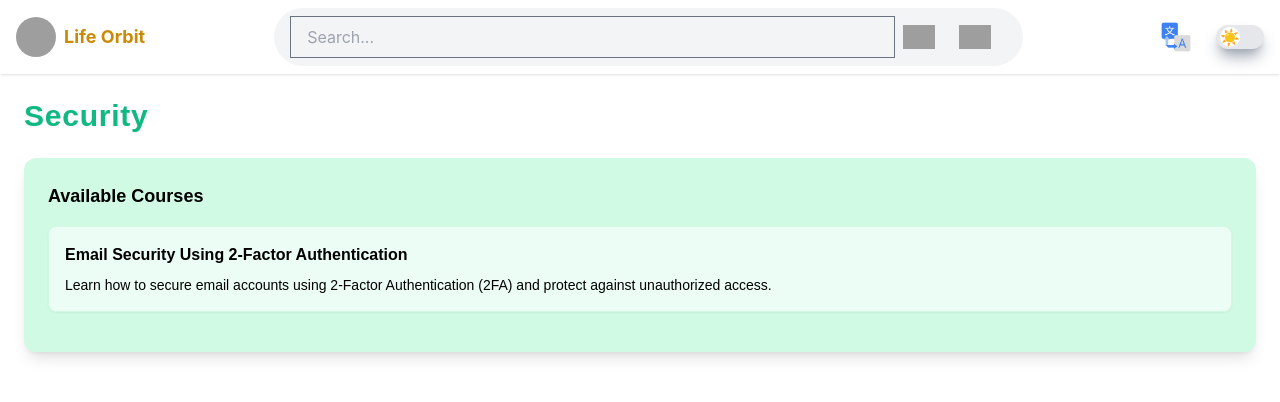
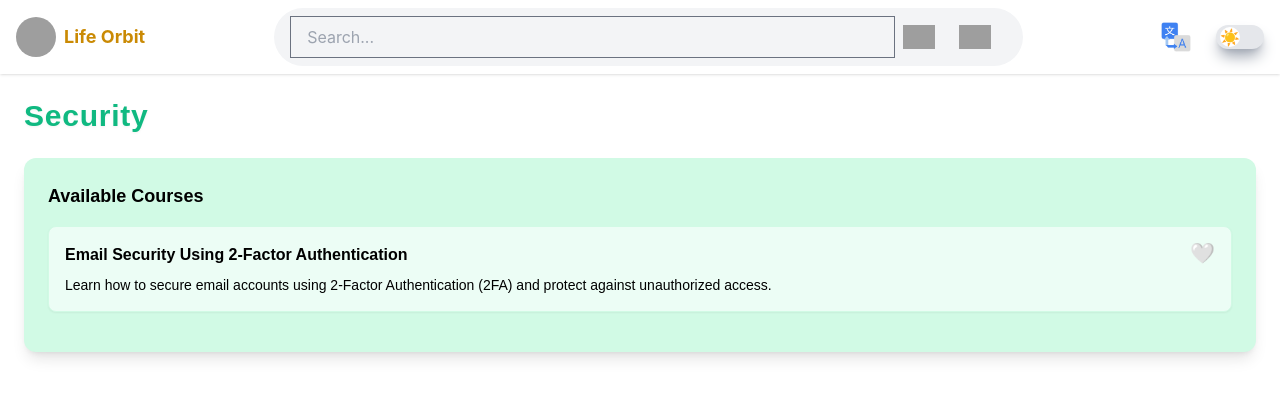
Before and after one commit to boom2831/Solution_challenge_2025-v2, a React (Create React App) app in the folder Solution_challenge-2025/life-orbit-app/: page /health in a window 1280 px wide. Shown: the top 402 px of the page. Built offline with nearby package versions, Linux system fonts and the light colour scheme; grey boxes are pictures that could not be loaded.

Commit message:
made changes in finance and security page v2

```diff
--- a/Solution_challenge-2025/life-orbit-app/src/health.jsx
+++ b/Solution_challenge-2025/life-orbit-app/src/health.jsx
@@ -1,29 +1,57 @@
+import { useEffect, useState } from "react";
 import Header from "./header";
 import Footer from "./footer";
 
 function Health() {
+  const [liked, setLiked] = useState(false);
+
+  useEffect(() => {
+    const storedLike = localStorage.getItem("like_2fa");
+    if (storedLike === "true") {
+      setLiked(true);
+    }
+  }, []);
+
+  const toggleLike = () => {
+    const newLike = !liked;
+    setLiked(newLike);
+    localStorage.setItem("like_2fa", newLike);
+  };
+
   return (
     <div className="min-h-screen flex flex-col">
       <Header />
 
       <main className="flex-grow p-6">
-      <h1 className="text-3xl font-[Arial] font-bold text-emerald-500 mb-6 tracking-wide drop-shadow-sm">Security</h1>
+        <h1 className="text-3xl font-[Arial] font-bold text-emerald-500 mb-6 tracking-wide drop-shadow-sm">
+          Security
+        </h1>
 
+        {/* Course Container */}
+        <div className="bg-emerald-100 p-6 rounded-xl shadow-lg w-full">
+          <h2 className="text-lg font-bold font-[Arial] text-black-900 mb-4">Available Courses</h2>
 
-    {/* Course Container */}
-      <div className="bg-emerald-100 p-6 rounded-xl shadow-lg w-full">
-        <h2 className="text-lg font-bold font-[Arial] text-black-900 mb-4">Available Courses</h2>
+          {/* 2FA Course */}
+          <div className="bg-emerald-50 p-4 rounded-lg border border-emerald-100 shadow-sm hover:ring-2 hover:ring-amber-400 transition mb-4 w-full relative">
+            <p className="text-black-900 font-semibold font-[Arial]">
+              Email Security Using 2-Factor Authentication
+            </p>
+            <p className="text-black-700 text-sm mt-2 font-[Arial]">
+              Learn how to secure email accounts using 2-Factor Authentication (2FA) and protect against unauthorized access.
+            </p>
 
-    {/* ATM Course */}
-        <div className="bg-emerald-50 p-4 rounded-lg border border-emerald-100 shadow-sm hover:ring-2 hover:ring-amber-400 transition mb-4 w-full">
-        <p className="text-black-900 font-semibold font-[Arial]">Email Security Using 2-Factor Authentication</p>
-        <p className="text-black-700 text-sm mt-2 font-[Arial]">Learn how to secure email accounts using 2-Factor Authentication (2FA) and protect against unauthorized access.</p>
+            {/* Like Button */}
+            <button
+              onClick={toggleLike}
+              className={`absolute top-3 right-4 text-xl transition-transform duration-300 ${
+                liked ? "text-red-500 scale-110" : "text-gray-400 hover:scale-110"
+              }`}
+            >
+              {liked ? "❤️" : "🤍"}
+            </button>
+          </div>
         </div>
-
-    </div>
-
       </main>
-
 
       <Footer />
     </div>
```
